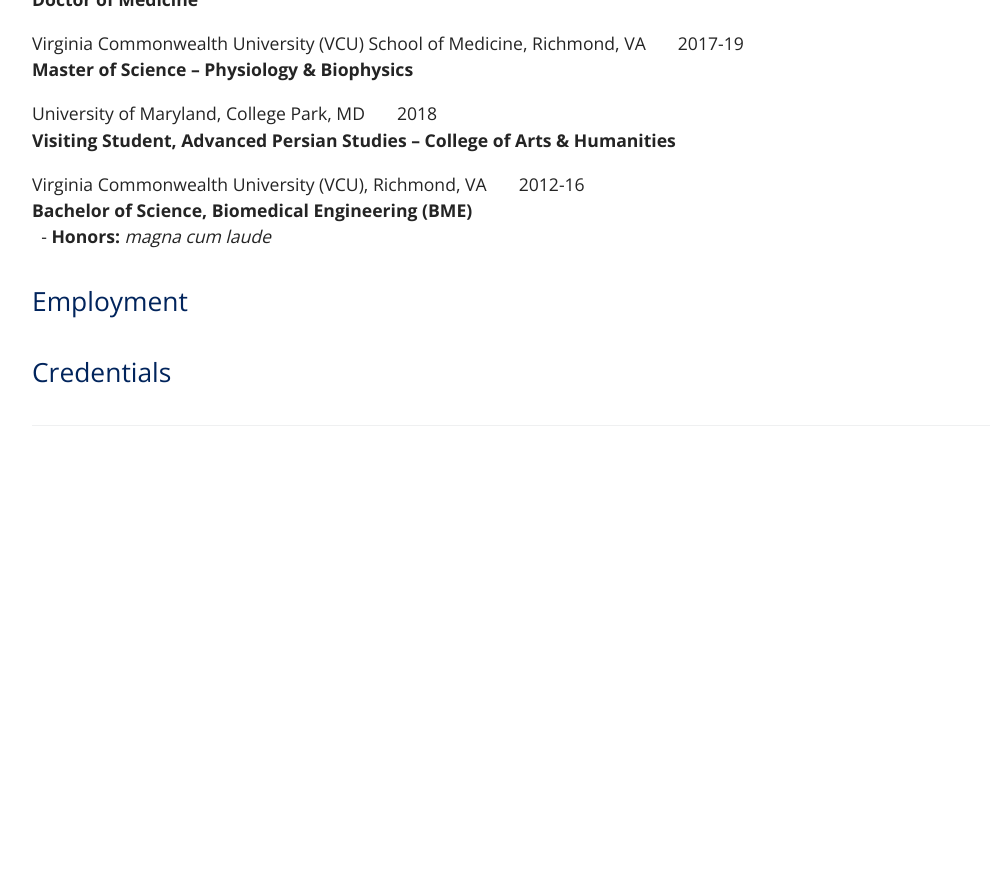
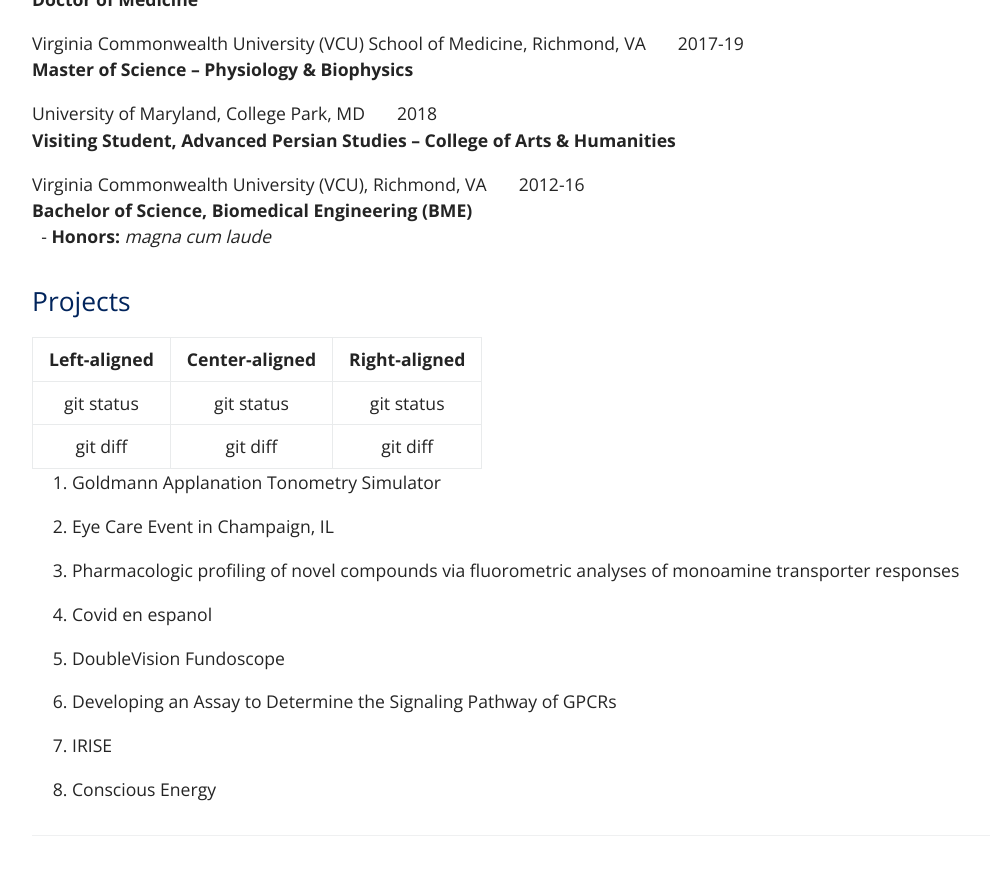
Before and after one commit to EyeCanDoIt/EyeCanDoIt.github.io, a Jekyll site: the page built from index.md, in a window 1280 px wide and 900 px high, scrolled down 1097 px. Shown: the top 875 px of the window, without its empty margins (64-1054 px from the left). Built offline with Jekyll 4.4.1, drawn with Linux system fonts in a browser that asks for light colours; before the commit the page ends 1587 px from its top, so only the background shows below that.

Commit message:
Update index.md

```diff
--- a/index.md
+++ b/index.md
@@ -36,8 +36,26 @@
 <br>&nbsp;&nbsp;-	**Honors:** _magna cum laude_
 <br>
 
-## Employment
 
+## Projects
 
+| Left-aligned | Center-aligned | Right-aligned |
+|     :---:    |     :---:      |     :---:     |
+| git status   | git status     | git status    |
+| git diff     | git diff       | git diff      |
 
-## Credentials
+1. Goldmann Applanation Tonometry Simulator
+
+2. Eye Care Event in Champaign, IL
+
+3. Pharmacologic profiling of novel compounds via fluorometric analyses of monoamine transporter responses
+
+4. Covid en espanol
+
+5. DoubleVision Fundoscope
+
+6. Developing an Assay to Determine the Signaling Pathway of GPCRs
+
+7. IRISE
+
+8. Conscious Energy
```
